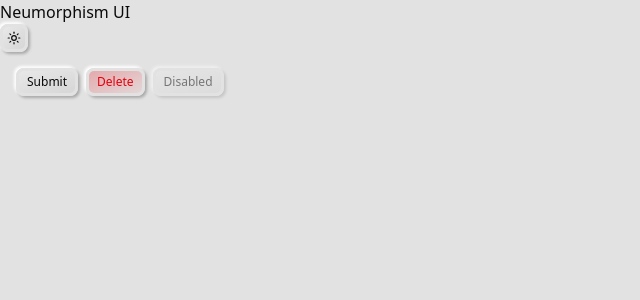
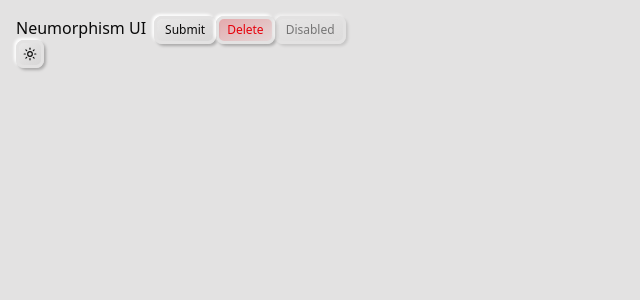
Before and after one commit to arrifat346afs/game-ui, a React (Vite) app: page / in a window 1280 px wide. Shown: the top 300 px of the page, without its empty margins (0-640 px from the left). Built offline with nearby package versions, Linux system fonts and the light colour scheme.

Commit message:
Updates: 2026-03-29T17:04:10.580Z

```diff
--- a/src/App.tsx
+++ b/src/App.tsx
@@ -3,9 +3,9 @@ import Nave from "./components/Nave"
 
 export function App() {
   return (
-    <main>
+    <main className="flex gap-2 p-4">
       <Nave />
-      <div className="flex gap-2 p-4">
+      <div>
         {/* Row 1 */}
         <Button variant="default">Submit</Button>
         <Button variant="destructive">Delete</Button>
```
